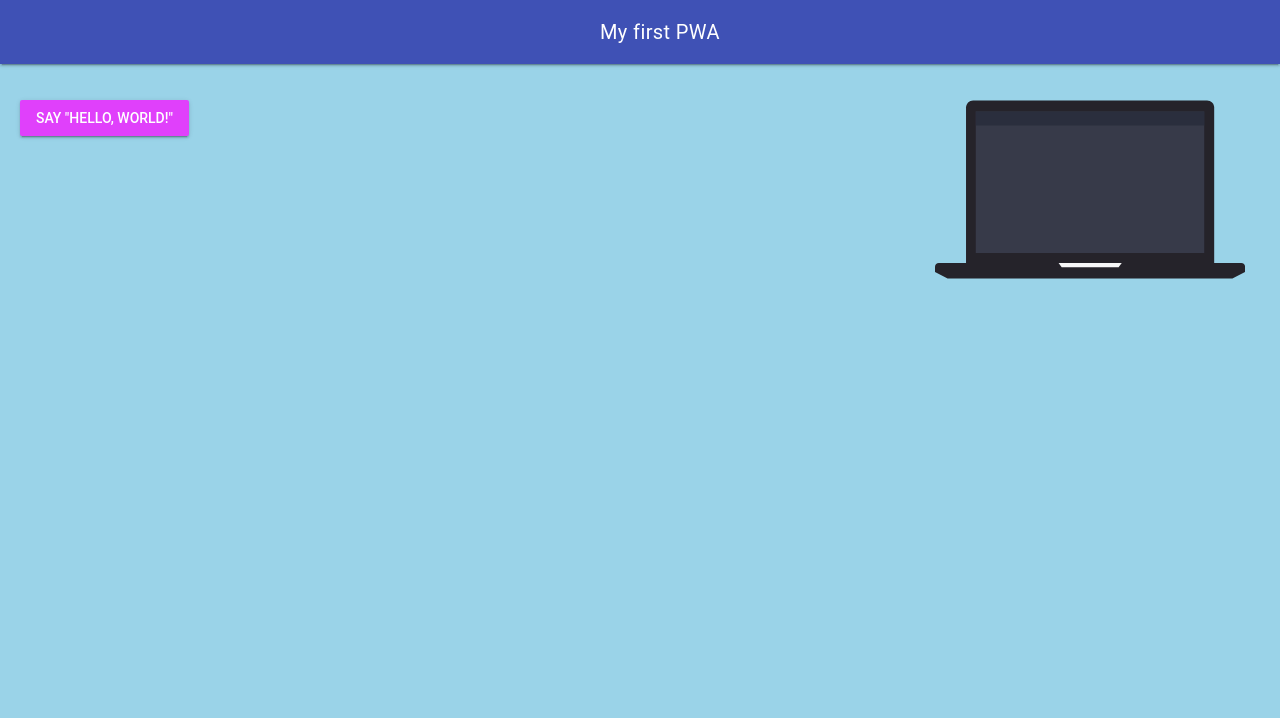
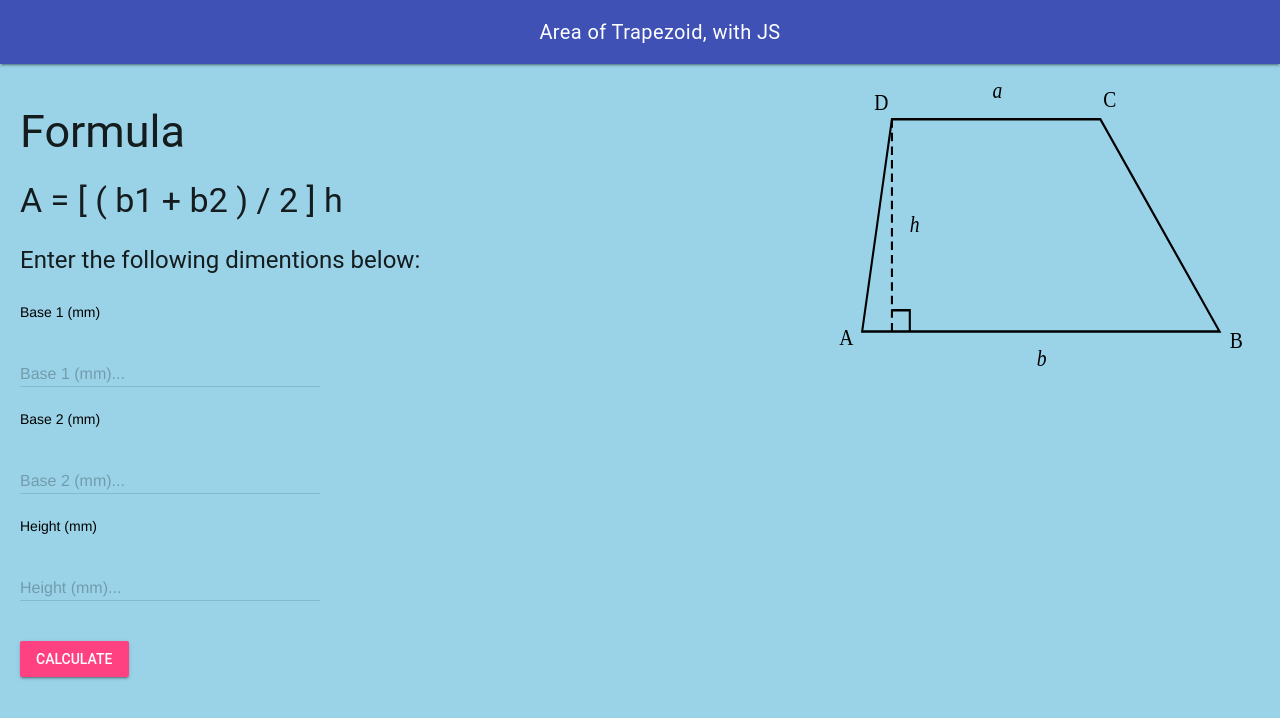
Before and after one commit to Julienka-Sohal/ICS20-Unit3-01-Storyboard, a plain HTML site: page index.html in a window 1280 px wide. Drawn offline with nearby package versions, Linux system fonts and the light colour scheme.

Commit message:
Program Update

```diff
--- a/index.html
+++ b/index.html
@@ -4,16 +4,16 @@
   <head>
     <meta charset="UTF-8" />
     <meta name="viewport" content="width=device-width, initial-scale=1.0" />
-    <meta name="description" content="My first PWA" />
+    <meta name="description" content="Area of trapezoid, with PWA" />
     <meta name="keywords" content="mths, ics2o" />
     <meta name="author" content="Julienka-Sohal" />
     <meta name="theme-color" content="#FFFFFF" />
     <title>GitHub page as PWA template</title>
     <link
       rel="canonical"
-      href="https://Julienka-Sohal.github.io/ICS2O-PWA-Test/"
+      href="https://Julienka-Sohal.github.io/ICS20-Unit3-01-Storyboard/"
     />
-    <link rel="manifest" href="/ICS2O-PWA-Test/manifest.webmanifest" />
+    <link rel="manifest" href="/ICS20-Unit3-01-Storyboard/manifest.webmanifest" />
     <link rel="stylesheet" href="./css/styles.css" />
     <!--- None blocking for Lighthouse report --->
     <!--- https://stackoverflow.com/questions/32759272/how-to-load-css-asynchronously --->
@@ -31,49 +31,109 @@
     </noscript>
     <link
       rel="stylesheet"
-      href="https://code.getmdl.io/1.3.0/material.indigo-purple.min.css"
+      href="https://code.getmdl.io/1.3.0/material.indigo-pink.min.css"
       media="none"
       onload="if(media!='all')media='all'"
     />
     <noscript>
       <link
         rel="stylesheet"
-        href="https://code.getmdl.io/1.3.0/material.indigo-purple.min.css"
+        href="https://code.getmdl.io/1.3.0/material.indigo-pink.min.css"
       />
     </noscript>
     <link rel="apple-touch-icon" sizes="180x180" href="apple-touch-icon.png" />
     <link rel="icon" type="image/png" sizes="32x32" href="favicon-32x32.png" />
     <link rel="icon" type="image/png" sizes="16x16" href="favicon-16x16.png" />
   </head>
-  <title>My first PWA</title>
+  <title>Area of Trapezoid, with JS</title>
   <body>
     <script defer src="https://code.getmdl.io/1.3.0/material.min.js"></script>
     <script src="./js/script.js"></script>
     <div class="mdl-layout mdl-js-layout mdl-layout--fixed-header">
       <header class="mdl-layout__header">
         <div class="mdl-layout__header-row">
-          <span class="mdl-layout-title">My first PWA</span>
+          <span class="mdl-layout-title">Area of Trapezoid, with JS</span>
         </div>
       </header>
       <main class="mdl-layout__content">
-        <p></p>
-        <img
-          src="./images/notebook-animation.svg"
-          alt="Computer"
-          width="25%"
-          height="25%"
-        />
-        <p></p>
-        <!-- Raised button with ripple -->
+        <!--formulas-->
+        <table>
+          <tr>
+            <th>
+              <tr>
+                <img
+                  src="./images/trapezoid.svg"
+                  alt="Computer"
+                  width="33%"
+                  height="40%"
+                />
+              </tr>
+              <h2>Formula</h2>
+              <h3>A = [ ( b1 + b2 ) / 2 ] h</h3>
+              <h4> Enter the following dimentions below:</h4>
+            </th>
+          </tr>
+        </table>
+        <!-- Numeric Textfield -->
+        <form action="#">
+          <p>Base 1 (mm)</p>
+          <div class="mdl-textfield mdl-js-textfield">
+            <input
+              class="mdl-textfield__input"
+              type="text"
+              pattern="-?[0-9]*(\.[0-9]+)?"
+              id="base-one-of-trapezoid"
+            />
+            <label class="mdl-textfield__label" for="base-one-of-trapezoid"
+              >Base 1 (mm)...</label
+            >
+            <span class="mdl-textfield__error">Input is not a number!</span>
+          </div>
+        </form>
+        <!--Numeric Textfield #2-->
+        <form action="#">
+          <p>Base 2 (mm)</p>
+          <div class="mdl-textfield mdl-js-textfield">
+            <input
+              class="mdl-textfield__input"
+              type="text"
+              pattern="-?[0-9]*(\.[0-9]+)?"
+              id="base-two-of-trapezoid"
+            />
+            <label class="mdl-textfield__label" for="base-two-of-trapezoid"
+              >Base 2 (mm)...</label
+            >
+            <span class="mdl-textfield__error">Input is not a number!</span>
+          </div>
+        </form>
+        <!--Numeric Textfield #3-->
+        <form action="#">
+          <p>Height (mm)</p>
+          <div class="mdl-textfield mdl-js-textfield">
+            <input
+              class="mdl-textfield__input"
+              type="text"
+              pattern="-?[0-9]*(\.[0-9]+)?"
+              id="height-of-trapezoid"
+            />
+            <label class="mdl-textfield__label" for="height-of-trapezoid"
+              >Height (mm)...</label
+            >
+            <span class="mdl-textfield__error">Input is not a number!</span>
+          </div>
+        </form>
+        <br />
+        <!--raised button with ripple-->
         <button
           class="mdl-button mdl-js-button mdl-button--raised mdl-js-ripple-effect mdl-button--accent"
-          onclick="myButtonClicked()"
+          onclick="calculateClicked()"
         >
-          Say "Hello, World!"
+          Calculate
         </button>
-        <!-- basic text -->
-        <p></p>
-        <div id="hello-world"></div>
+        <br />
+        <br />
+        <div>
+          <div id="area"></div>
       </main>
     </div>
   </body>
--- a/js/script.js
+++ b/js/script.js
@@ -1,6 +1,6 @@
-// Copyright (c) 2020 Mr. Coxall All rights reserved
+// Copyright (c) 2020 Julienka Sohal All rights reserved
 //
-// Created by: Mr. Coxall
+// Created by: Julienka Sohal
 // Created on: Sep 2020
 // This file contains the JS functions for index.html
 
@@ -10,14 +10,23 @@
  * Check servie worker.
  */
 if (navigator.serviceWorker) {
-  navigator.serviceWorker.register("/ICS2O-PWA-Test/sw.js", {
-    scope: "/ICS2O-PWA-Test/",
+  navigator.serviceWorker.register("/ICS20-Unit3-01-Storyboard/sw.js", {
+    scope: "/ICS20-Unit3-01-Storyboard/",
   })
 }
 
 /**
  * This function displays an alert.
  */
-function myButtonClicked() {
-  document.getElementById("hello-world").innerHTML = "<p>Hello, World!</p>"
+function calculateClicked() {
+//input
+  const baseOneOfTrapezoid = parseInt(document.getElementById("base-one-of-trapezoid").value)
+  const baseTwoOfTrapezoid = parseInt(document.getElementById("base-two-of-trapezoid").value)
+  const heightOfTrapezoid = parseInt(document.getElementById("height-of-trapezoid").value)
+
+//process
+  const areaOfTrapezoid = baseOneOfTrapezoid + baseTwoOfTrapezoid * heightOfTrapezoid / 2
+
+//output
+  document.getElementById("area").innerHTML = "The area of this Trapezoid is " + areaOfTrapezoid.toFixed(2) + " cm²."
 }
--- a/sw.js
+++ b/sw.js
@@ -1,4 +1,4 @@
-var GHPATH = "/ICS2O-PWA-Test"
+var GHPATH = "/ICS20-Unit3-01-Storyboard"
 var APP_PREFIX = "gppwa_"
 var VERSION = "version_001"
 var URLS = [
```
Also changed, not shown: images/notebook-animation.svg (deleted), images/trapezoid.svg (added), manifest.webmanifest, 3 other files.
